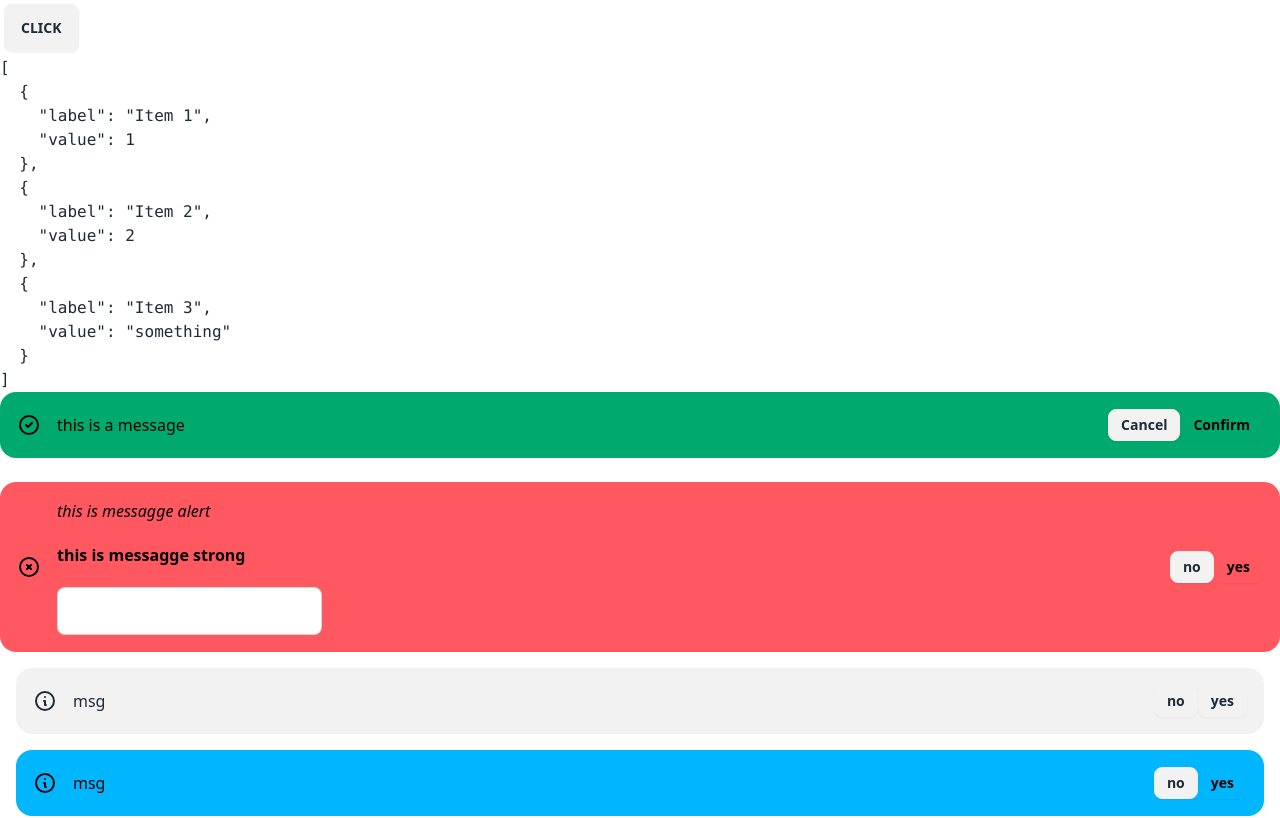
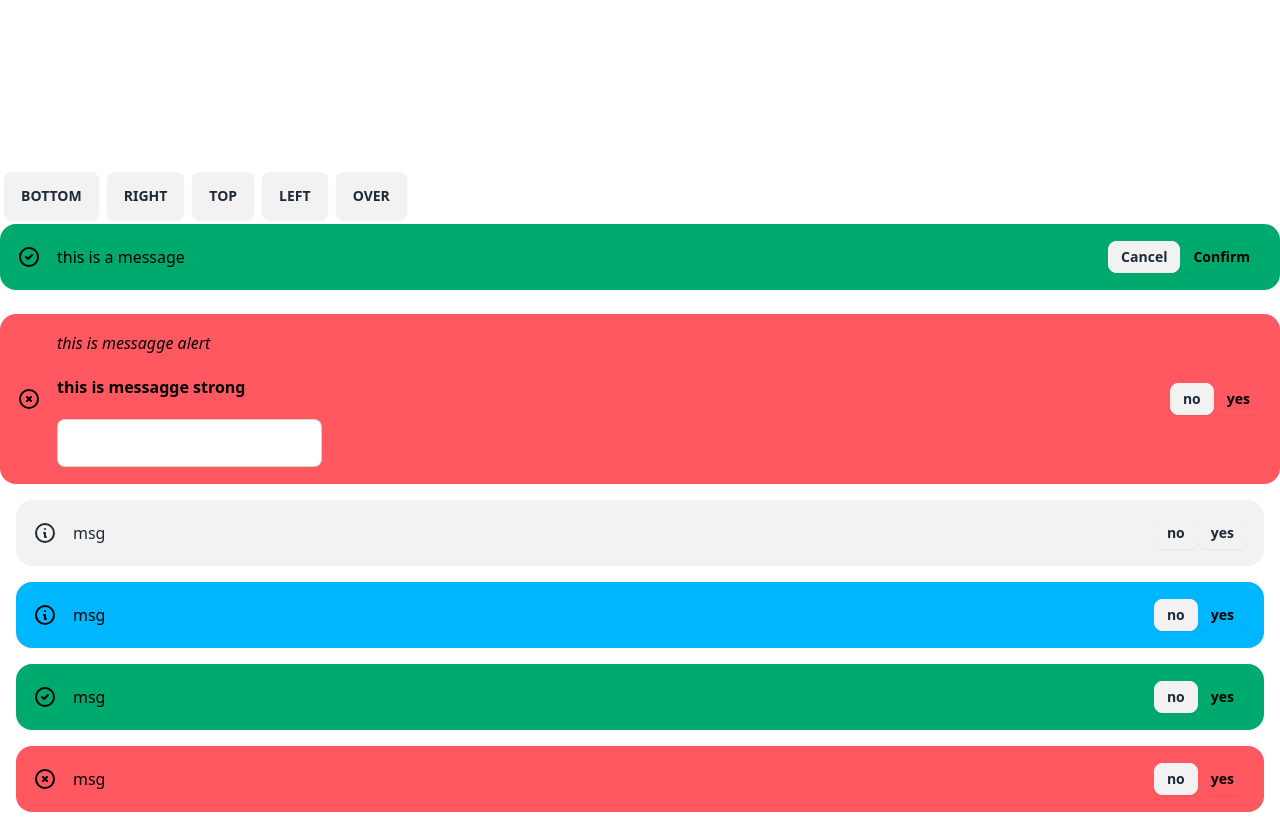
Before and after one commit to andreaborelli/angular17-demo, an Angular app: page / in a window 1280 px wide. Shown: the top 818 px of the page. Built offline with nearby package versions, Linux system fonts and the light colour scheme.

Commit message:
DropDown - posizionamento e apertura al click o al rollover

```diff
--- a/src/app/app.component.ts
+++ b/src/app/app.component.ts
@@ -25,11 +25,18 @@
   template: `
 
   <!-- DropDown Component -->
-
-      <app-dropdown
-        [items]="list"
-      >CLICK</app-dropdown>
-
+      <br>
+      <br>
+      <br>
+      <br>
+      <br>
+      <br>
+      <br>
+      <app-dropdown [items]="list">BOTTOM</app-dropdown>
+      <app-dropdown [items]="list" palcenment='right' >RIGHT</app-dropdown>
+      <app-dropdown [items]="list" placement="top">TOP</app-dropdown>
+      <app-dropdown [items]="list" placement="left">LEFT</app-dropdown>
+      <app-dropdown [items]="list" placement="left" hover>OVER</app-dropdown>
 
     <app-alert
       (onCancel)="cancel()"
--- a/src/app/shared/components/dropdown.component.ts
+++ b/src/app/shared/components/dropdown.component.ts
@@ -1,5 +1,5 @@
-import { JsonPipe } from '@angular/common';
-import { Component, Input } from '@angular/core';
+import { JsonPipe, NgClass } from '@angular/common';
+import { booleanAttribute, Component, Input } from '@angular/core';
 
 
 export interface DropDownItem {
@@ -11,25 +11,38 @@
   selector: 'app-dropdown',
   standalone: true,
   imports: [
-    JsonPipe
+    JsonPipe,
+    NgClass
   ],
   template: `
 
-    <div class="dropdown">
-      <div tabindex="0" role="button" class="btn m-1">
+  <div
+    class="dropdown"
+      [ngClass]="{
+        'dropdown-top  dropdown-end': placement === 'top',
+        'dropdown-left': placement === 'left',
+        'dropdown-right': placement === 'right',
+        'dropdown-hover': hover
+      }"
+    >
+
+    <div tabindex="0" role="button" class="btn m-1">
 
         <ng-content></ng-content>
 
-      </div>
-        <ul tabindex="0" class="dropdown-content menu bg-base-100 rounded-box z-[1] w-52 p-2 shadow">
+    </div>
+
+      <ul tabindex="0" class="dropdown-content menu bg-base-100 rounded-box z-[1] w-52 p-2 shadow">
 
         @for (item of items; track $index) {
           <li><a>{{ item.label }}</a></li>
         }
-        </ul>
-    </div>
 
-    <pre>{{ items | json }}</pre>
+      </ul>
+
+  </div>
+
+    <!-- <pre>{{ items | json }}</pre> -->
 
   `,
   styles: ``
@@ -38,4 +51,8 @@
 
   @Input() items: DropDownItem[] = [];
 
+  @Input() placement: 'left' | 'right' | 'bottom' | 'top' = 'bottom';
+
+  @Input({transform: booleanAttribute}) hover = false;
+
 }
```
